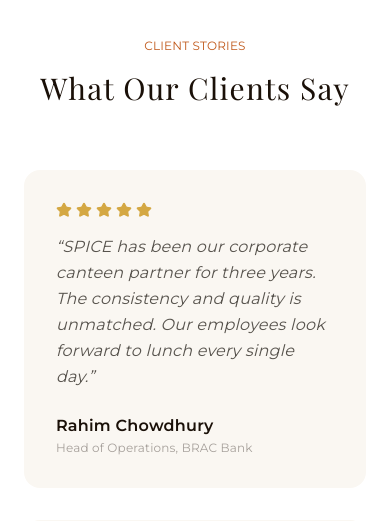
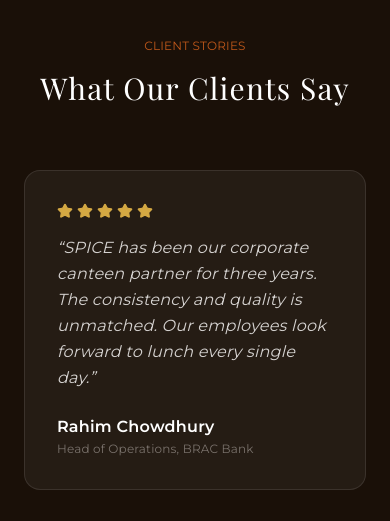
Before and after one commit to chowdhurysamer-coder/SpiceCateringBD, a Next.js app: page / in a window 390 px wide. Shown: the part 7359-7880 px from the top of the page. Built offline with nearby package versions, Linux system fonts and the light colour scheme; no server answers.

Commit message:
fix: dark testimonials, light contact, hide carousel dots on desktop

```diff
--- a/src/app/page.tsx
+++ b/src/app/page.tsx
@@ -93,7 +93,6 @@ export default function Home() {
         id="home"
         className="relative min-h-screen flex items-center justify-center text-center overflow-hidden"
       >
-        {/* Background image */}
         <div
           className="absolute inset-0 bg-cover bg-center bg-no-repeat"
           style={{
@@ -101,7 +100,6 @@ export default function Home() {
               "url('https://images.unsplash.com/photo-1414235077428-338989a2e8c0?w=1600&q=85')",
           }}
         />
-        {/* Dark overlay */}
         <div className="absolute inset-0 bg-gradient-to-b from-[#1A1008]/75 via-[#1A1008]/55 to-[#1A1008]/80" />
 
         <div className="relative z-10 px-6 max-w-5xl mx-auto">
@@ -140,7 +138,6 @@ export default function Home() {
           </div>
         </div>
 
-        {/* Scroll indicator */}
         <div className="absolute bottom-10 left-1/2 -translate-x-1/2 flex flex-col items-center gap-2">
           <span className="text-xs text-stone-400 tracking-widest uppercase">Scroll</span>
           <div className="h-8 w-px bg-stone-500" />
@@ -275,12 +272,12 @@ export default function Home() {
       </section>
 
       {/* ── TESTIMONIALS ─────────────────────────────────────── */}
-      <section className="py-24 bg-white">
+      <section className="py-24 bg-[#1A1008]">
         <div className="container mx-auto px-6 lg:px-8">
           <div className="text-center mb-16">
             <div className="text-xs text-[#C0581A] tracking-[0.3em] uppercase mb-4">Client Stories</div>
             <h2
-              className="text-3xl md:text-4xl lg:text-5xl text-[#1A1008]"
+              className="text-3xl md:text-4xl lg:text-5xl text-white"
               style={{ fontFamily: "var(--font-playfair)" }}
             >
               What Our Clients Say
@@ -288,16 +285,16 @@ export default function Home() {
           </div>
           <div className="grid md:grid-cols-2 gap-8 max-w-5xl mx-auto">
             {testimonials.map((t) => (
-              <div key={t.name} className="bg-[#FAF7F2] rounded-2xl p-8">
+              <div key={t.name} className="bg-white/5 border border-white/10 rounded-2xl p-8">
                 <div className="flex gap-1 mb-4">
                   {[...Array(t.stars)].map((_, i) => (
                     <Star key={i} className="size-4 fill-[#D4A843] text-[#D4A843]" />
                   ))}
                 </div>
-                <p className="text-stone-600 leading-relaxed mb-6 italic">&ldquo;{t.quote}&rdquo;</p>
+                <p className="text-stone-300 leading-relaxed mb-6 italic">&ldquo;{t.quote}&rdquo;</p>
                 <div>
-                  <div className="font-semibold text-[#1A1008]">{t.name}</div>
-                  <div className="text-xs text-stone-400 mt-0.5">{t.role}</div>
+                  <div className="font-semibold text-white">{t.name}</div>
+                  <div className="text-xs text-stone-500 mt-0.5">{t.role}</div>
                 </div>
               </div>
             ))}
@@ -341,23 +338,22 @@ export default function Home() {
       </section>
 
       {/* ── CONTACT ──────────────────────────────────────────── */}
-      <section id="contact" className="py-24 bg-[#1A1008]">
+      <section id="contact" className="py-24 bg-[#FAF7F2]">
         <div className="container mx-auto px-6 lg:px-8">
           <div className="text-center mb-16">
             <div className="text-xs text-[#C0581A] tracking-[0.3em] uppercase mb-4">Get in Touch</div>
             <h2
-              className="text-3xl md:text-4xl lg:text-5xl text-white mb-6"
+              className="text-3xl md:text-4xl lg:text-5xl text-[#1A1008] mb-6"
               style={{ fontFamily: "var(--font-playfair)" }}
             >
               Make an Enquiry
             </h2>
-            <p className="text-stone-400 max-w-xl mx-auto">
+            <p className="text-stone-500 max-w-xl mx-auto">
               Tell us about your event and we will get back to you within 24 hours with a personalised quote.
             </p>
           </div>
 
           <div className="grid lg:grid-cols-2 gap-16 max-w-6xl mx-auto">
-            {/* Contact info */}
             <div className="space-y-8">
               {[
                 { icon: Phone, label: "Phone", value: "01938-555666", href: "tel:+8801938555666" },
@@ -372,18 +368,18 @@ export default function Home() {
                   <div>
                     <div className="text-xs text-stone-500 uppercase tracking-widest mb-1">{label}</div>
                     {href ? (
-                      <a href={href} className="text-stone-200 hover:text-[#C0581A] transition-colors">{value}</a>
+                      <a href={href} className="text-[#1A1008] hover:text-[#C0581A] transition-colors">{value}</a>
                     ) : (
-                      <div className="text-stone-200">{value}</div>
+                      <div className="text-[#1A1008]">{value}</div>
                     )}
                   </div>
                 </div>
               ))}
               <div className="pt-4">
-                <div className="text-xs text-stone-500 uppercase tracking-widest mb-4">Follow Us</div>
+                <div className="text-xs text-stone-400 uppercase tracking-widest mb-4">Follow Us</div>
                 <div className="flex gap-3">
                   {["Facebook", "Instagram", "WhatsApp"].map((s) => (
-                    <span key={s} className="border border-stone-700 hover:border-[#C0581A] text-stone-400 hover:text-[#C0581A] text-xs px-4 py-2 transition-colors cursor-pointer">{s}</span>
+                    <span key={s} className="border border-stone-300 hover:border-[#C0581A] text-stone-500 hover:text-[#C0581A] text-xs px-4 py-2 transition-colors cursor-pointer">{s}</span>
                   ))}
                 </div>
               </div>
--- a/src/components/Gallery.tsx
+++ b/src/components/Gallery.tsx
@@ -41,7 +41,6 @@ const Gallery = ({
     return () => { carouselApi.off("select", updateSelection); };
   }, [carouselApi]);
 
-  // Close on Escape
   useEffect(() => {
     if (!expanded) return;
     const onKey = (e: KeyboardEvent) => { if (e.key === "Escape") setExpanded(null); };
@@ -90,11 +89,10 @@ const Gallery = ({
                   </button>
                 </CarouselItem>
               ))}
-              {/* Trailing spacer so Home Delivery has right breathing room */}
               <CarouselItem className="pl-5 max-w-[2rem] lg:max-w-[3rem] pointer-events-none" aria-hidden />
             </CarouselContent>
           </Carousel>
-          <div className="mt-8 pb-2 flex justify-center gap-2">
+          <div className="mt-8 pb-2 flex lg:hidden justify-center gap-2">
             {items.map((_, index) => (
               <button
                 key={index}
@@ -107,7 +105,6 @@ const Gallery = ({
         </div>
       </section>
 
-      {/* Expanded overlay */}
       {expanded && (
         <div
           className="fixed inset-0 z-50 flex items-center justify-center p-6"
```
